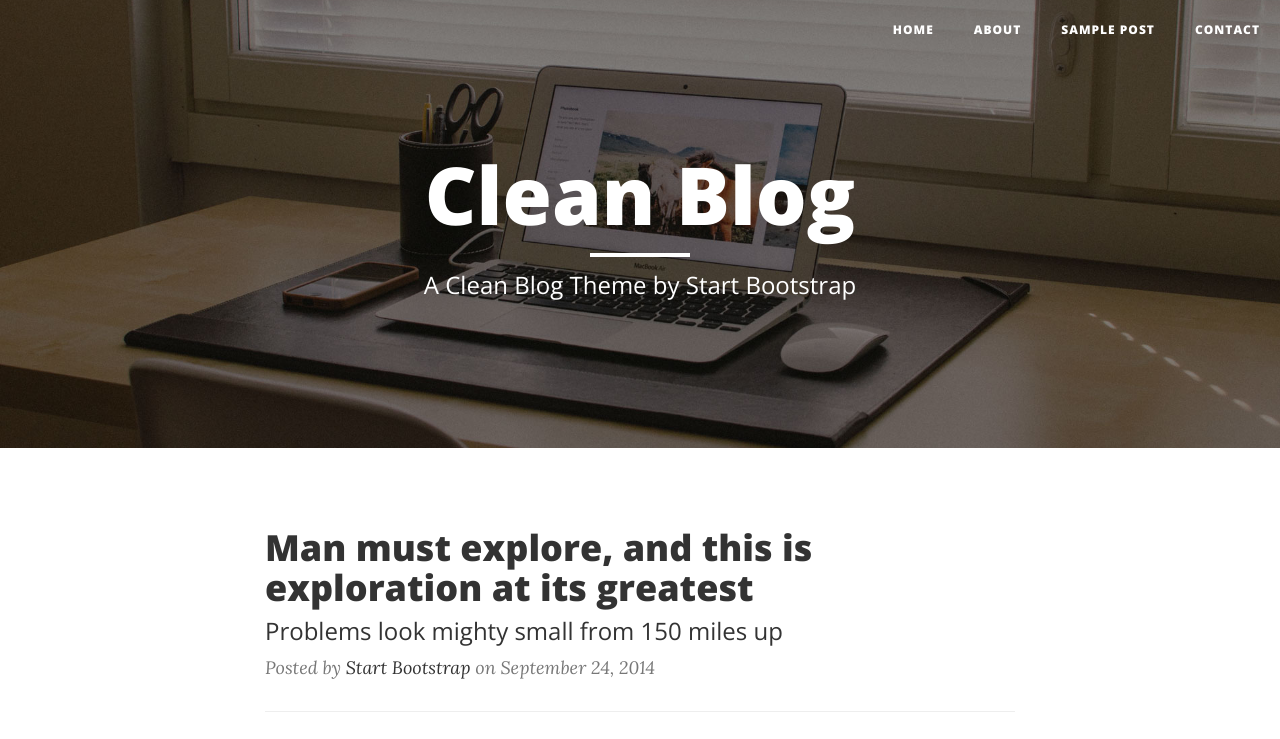
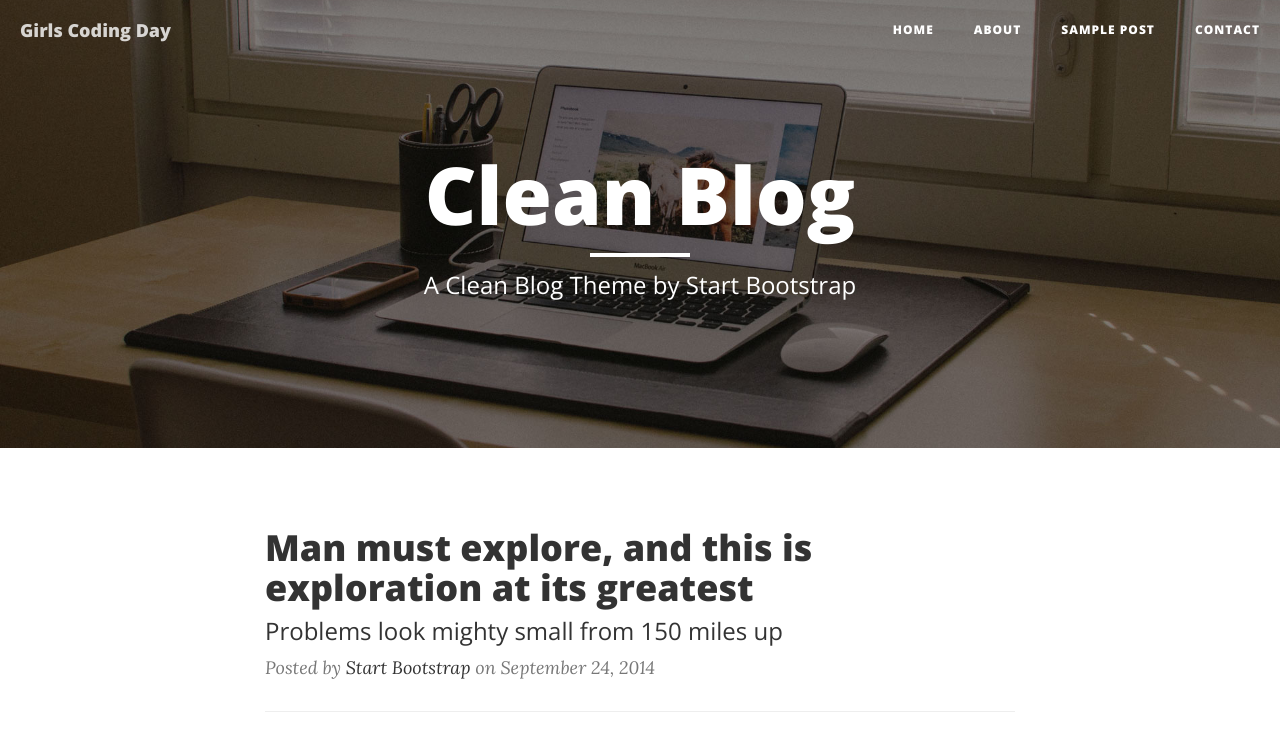
Before and after one commit to yuetingyan/GirlsCodingDayDemo, a website: page index.html in a window 1280 px wide. Shown: the top 739 px of the page. Drawn offline with nearby package versions, Linux system fonts and the light colour scheme.

Commit message:
first commit

```diff
--- a/index.html
+++ b/index.html
@@ -42,6 +42,7 @@
                     <span class="sr-only">Toggle navigation</span>
                     Menu <i class="fa fa-bars"></i>
                 </button>
+                <a class="navbar-brand" href="index.html">Girls Coding Day</a>
             </div>
 
             <!-- Collect the nav links, forms, and other content for toggling -->
```
